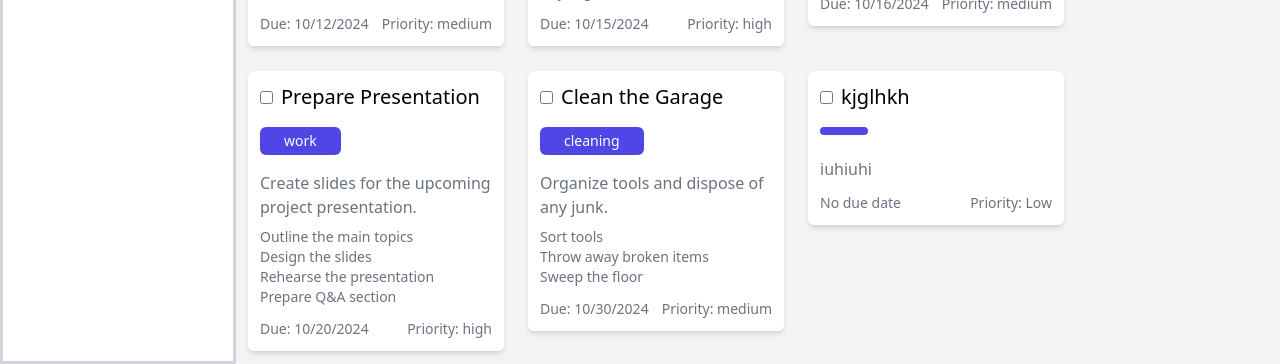
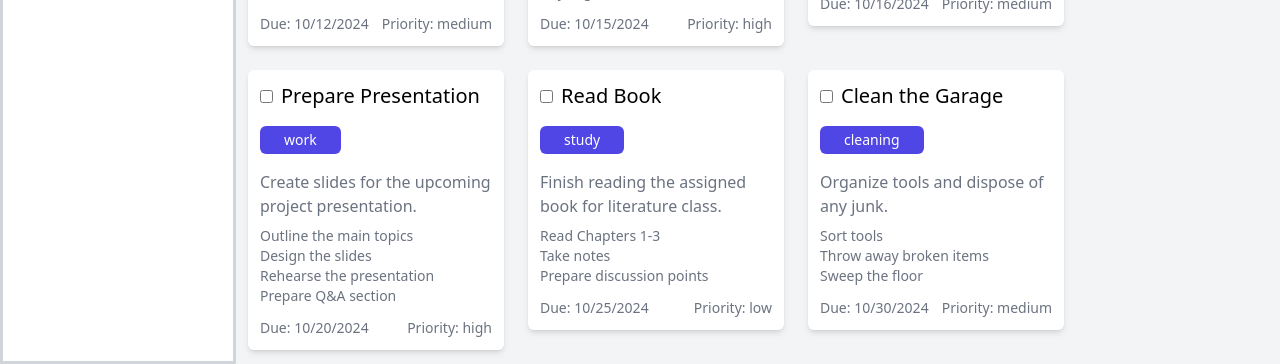
Before and after one commit to Flucoreo/Taskii, a Next.js app in the folder taskii-app/: page / in a window 1280 px wide. Shown: the part 436-800 px from the top of the page. Built offline with nearby package versions, Linux system fonts and the light colour scheme; data requests are answered from the project's data file.

Commit message:
Moving away from axios api to express api with mySQL database

```diff
--- a/taskii-app/back-end/db.json
+++ b/taskii-app/back-end/data-base-api/db.json
@@ -150,7 +150,7 @@
       "id": "task4-jkl012",
       "title": "Read Book",
       "notes": "Finish reading the assigned book for literature class.",
-      "completed": true,
+      "completed": false,
       "group": "study",
       "dueDate": "10/25/2024",
       "priority": "low",
@@ -218,6 +218,36 @@
       },
       "dateModified": "",
       "checklist": []
+    },
+    {
+      "id": "6wLi48eh",
+      "title": "Untitled Task",
+      "notes": "",
+      "completed": false,
+      "group": "",
+      "dueDate": "",
+      "priority": "Low",
+      "progress": "Not Started",
+      "dateCreated": {
+        "currentDate": "2024-11-09"
+      },
+      "dateModified": "",
+      "checklist": []
+    },
+    {
+      "id": "4UPTWzEb",
+      "title": "Untitled Task",
+      "notes": "",
+      "completed": true,
+      "group": "",
+      "dueDate": "",
+      "priority": "Low",
+      "progress": "Not Started",
+      "dateCreated": {
+        "currentDate": "2024-11-09"
+      },
+      "dateModified": "",
+      "checklist": []
     }
   ]
 }
```
Also changed, not shown: taskii-app/back-end/express-api/index.mjs (added, +15 -0 lines), taskii-app/package.json (+7 -1 lines), taskii-app/src/app/App.jsx (+6 -1 lines), taskii-app/back-end/data-base-api/old-dummydata.js (renamed from taskii-app/back-end/old-dummydata.js), 1 other file (tests, documents, lock files or other folders).
